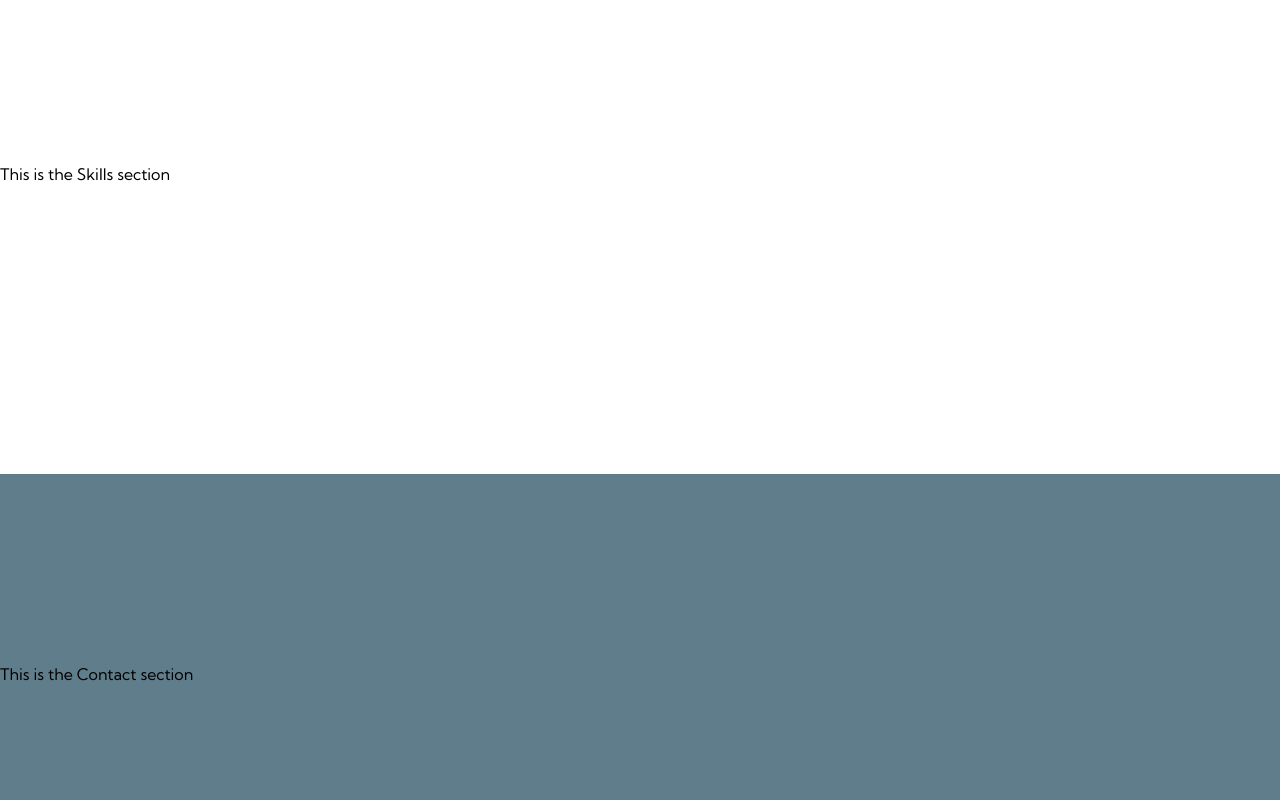
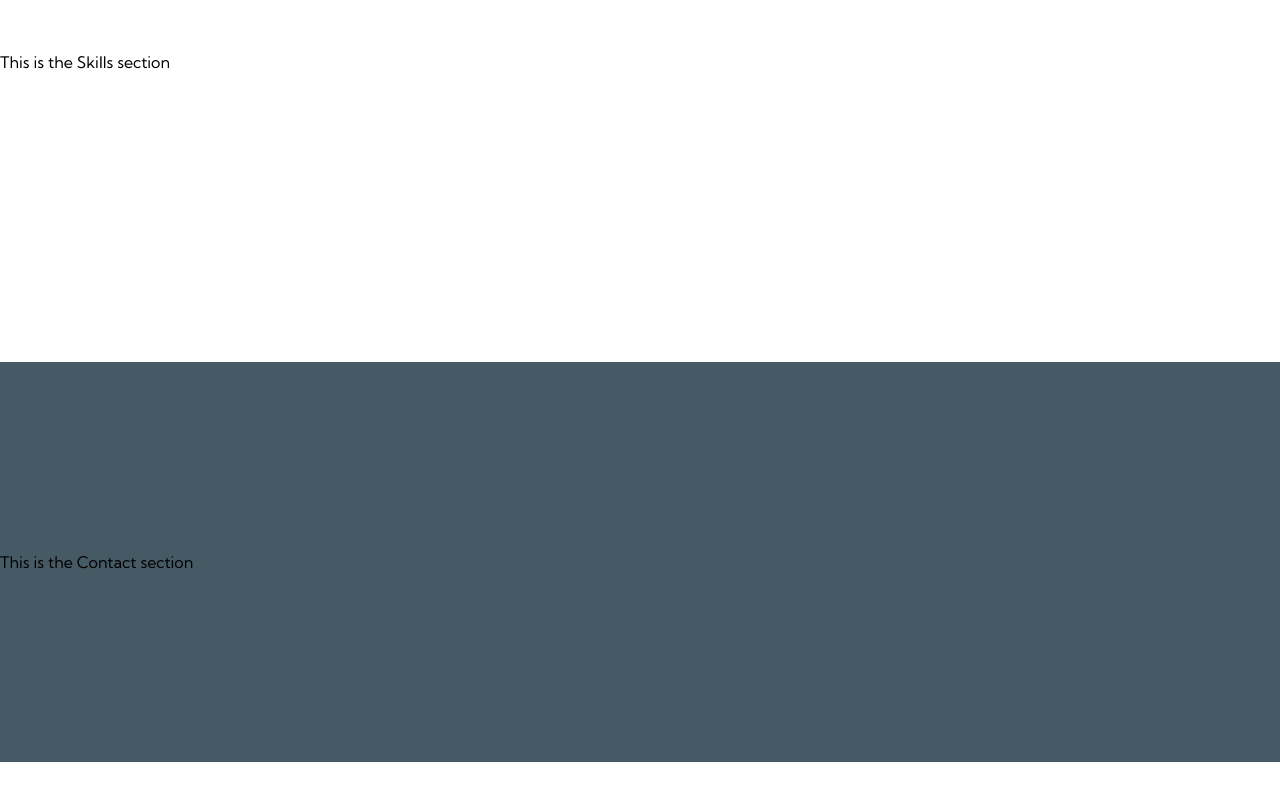
Before and after one commit to Bendr-Dev/Personal-Website, a Svelte app: page / in a window 1280 px wide. Shown: the part 1438-2238 px from the top of the page. After the commit the page ends 2200 px from the top, so only its background shows below. Built offline with nearby package versions, Linux system fonts and the light colour scheme.

Commit message:
Adds an intro section with nav bar

```diff
--- a/src/App.svelte
+++ b/src/App.svelte
@@ -4,12 +4,14 @@
   import Experience from "./Experience.svelte";
   import Skill from "./Skill.svelte";
   import Contact from "./Contact.svelte";
+  import Intro from "./Intro.svelte";
 </script>
 
 <style>
 </style>
 
 <Nav />
+<Intro />
 <About />
 <Experience />
 <Skill />
--- a/src/Contact.svelte
+++ b/src/Contact.svelte
@@ -6,7 +6,7 @@
     display: flex;
     width: 100%;
     height: 50vh;
-    background-color: var(--default-primary-color);
+    background-color: var(--dark-primary-color);
     align-items: center;
   }
 </style>
--- a/src/Nav.svelte
+++ b/src/Nav.svelte
@@ -42,6 +42,7 @@
     flex-direction: row;
     justify-content: space-between;
     height: 7rem;
+    position: fixed;
   }
 
   h1 {
```
